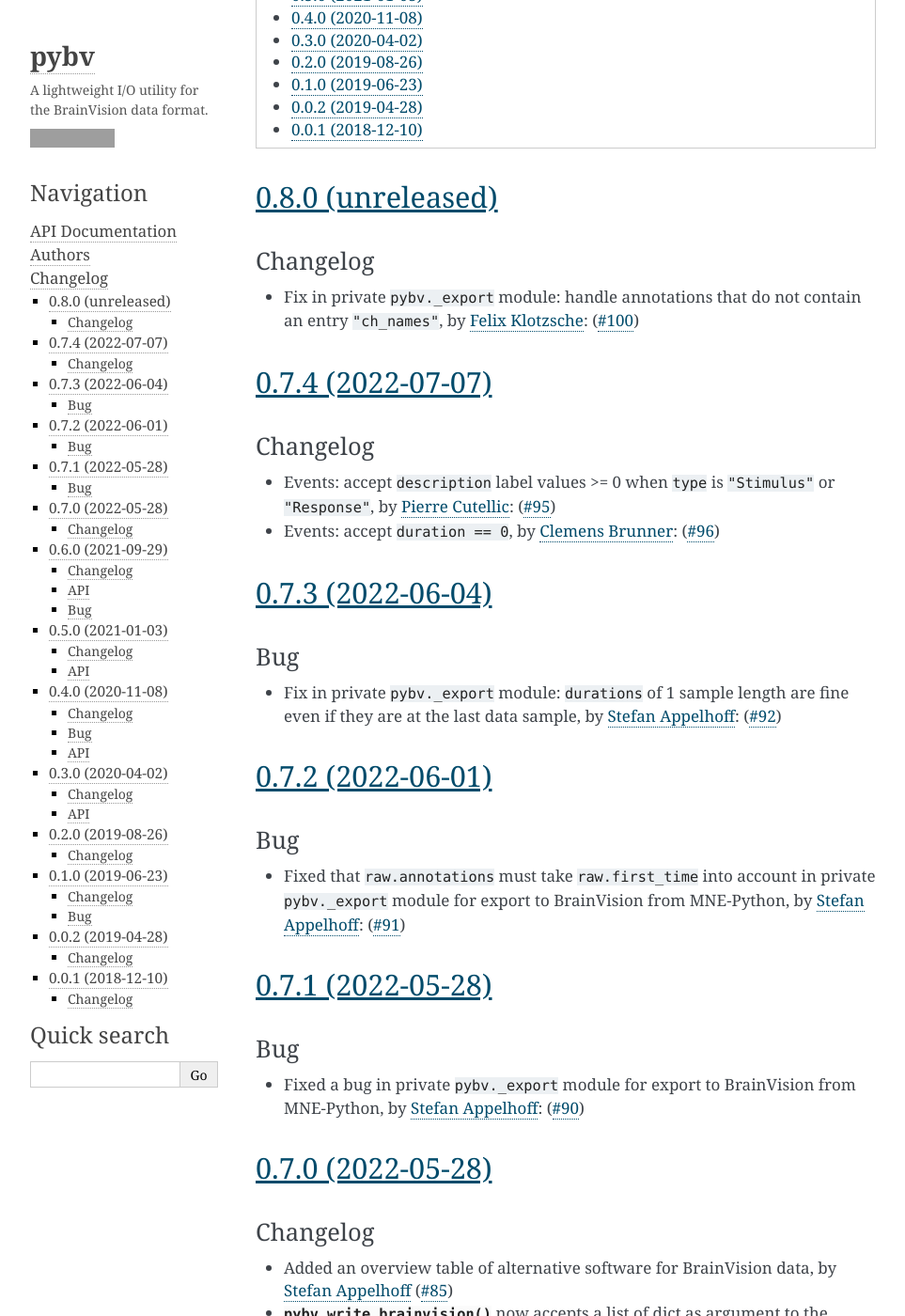
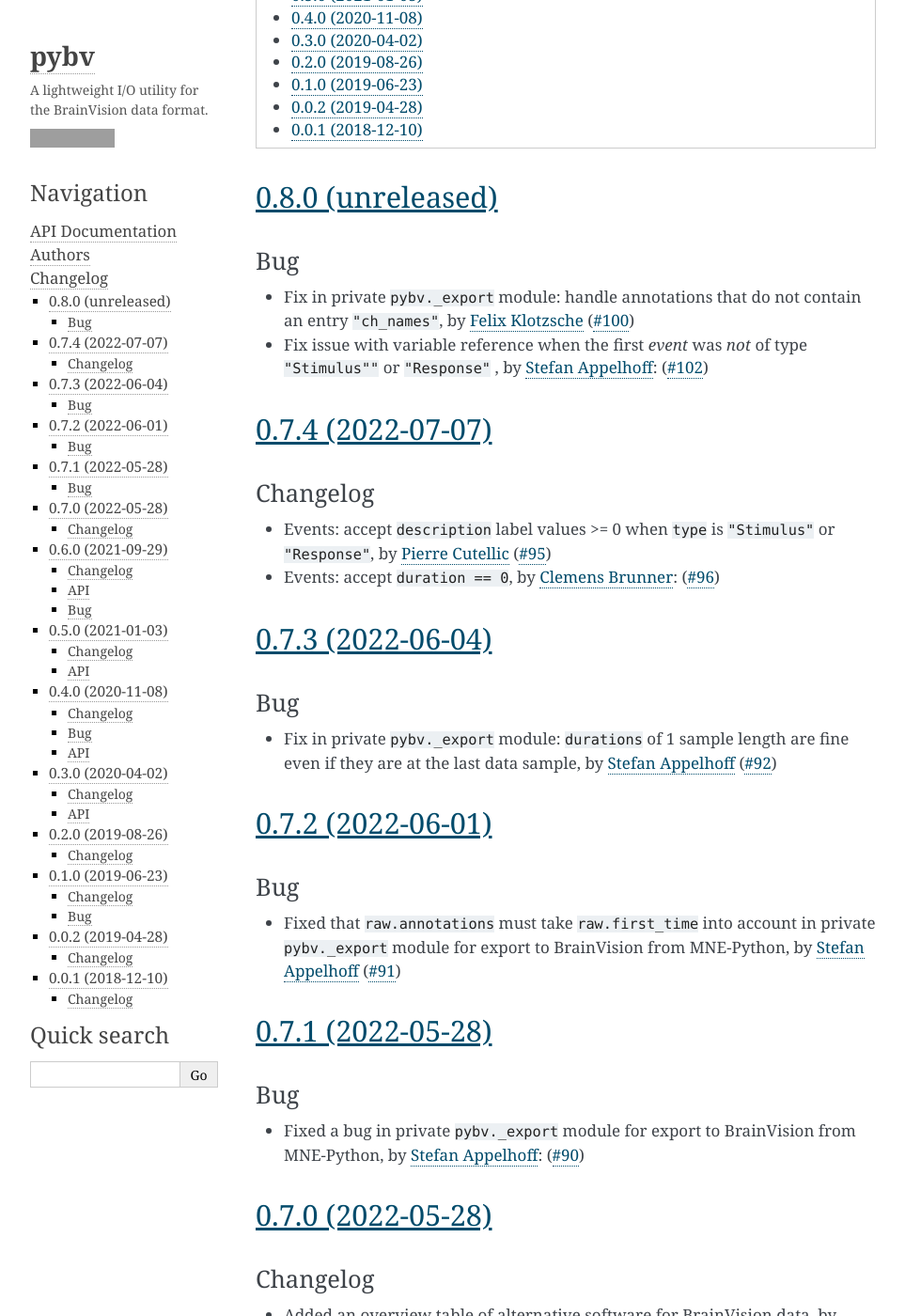
Before and after one commit to bids-standard/pybv, a Sphinx documentation site: the page built from docs/changelog.rst, in a window 1280 px wide and 1400 px high, scrolled down 752 px. Shown: the whole window at 94% size, without its empty margins (148-1111 px from the left). Built offline with Sphinx 7.4.7, drawn with Linux system fonts in a browser that asks for light colours; grey boxes are pictures that could not be loaded.

Commit message:
FIX: referenced before assignment of events twidth var (#102)
* TDD: show bug

* fix: define var before assignment

* add changelog

```diff
--- a/docs/changelog.rst
+++ b/docs/changelog.rst
@@ -43,16 +43,17 @@
 0.8.0 (unreleased)
 ==================
 
-Changelog
-~~~~~~~~~
-- Fix in private ``pybv._export`` module: handle annotations that do not contain an entry ``"ch_names"``, by `Felix Klotzsche`_: (:gh:`100`)
+Bug
+~~~
+- Fix in private ``pybv._export`` module: handle annotations that do not contain an entry ``"ch_names"``, by `Felix Klotzsche`_ (:gh:`100`)
+- Fix issue with variable reference when the first `event` was *not* of type ``"Stimulus""`` or ``"Response"`` , by `Stefan Appelhoff`_: (:gh:`102`)
 
 0.7.4 (2022-07-07)
 ==================
 
 Changelog
 ~~~~~~~~~
-- Events: accept ``description`` label values >= 0 when ``type`` is ``"Stimulus"`` or ``"Response"``, by `Pierre Cutellic`_: (:gh:`95`)
+- Events: accept ``description`` label values >= 0 when ``type`` is ``"Stimulus"`` or ``"Response"``, by `Pierre Cutellic`_ (:gh:`95`)
 - Events: accept ``duration == 0``, by `Clemens Brunner`_: (:gh:`96`)
 
 0.7.3 (2022-06-04)
@@ -60,14 +61,14 @@
 
 Bug
 ~~~
-- Fix in private ``pybv._export`` module: ``durations`` of 1 sample length are fine even if they are at the last data sample, by `Stefan Appelhoff`_: (:gh:`92`)
+- Fix in private ``pybv._export`` module: ``durations`` of 1 sample length are fine even if they are at the last data sample, by `Stefan Appelhoff`_ (:gh:`92`)
 
 0.7.2 (2022-06-01)
 ==================
 
 Bug
 ~~~
-- Fixed that ``raw.annotations`` must take ``raw.first_time`` into account in private ``pybv._export`` module for export to BrainVision from MNE-Python, by `Stefan Appelhoff`_: (:gh:`91`)
+- Fixed that ``raw.annotations`` must take ``raw.first_time`` into account in private ``pybv._export`` module for export to BrainVision from MNE-Python, by `Stefan Appelhoff`_ (:gh:`91`)
 
 0.7.1 (2022-05-28)
 ==================
```
Also changed, not shown: 2 other files.
